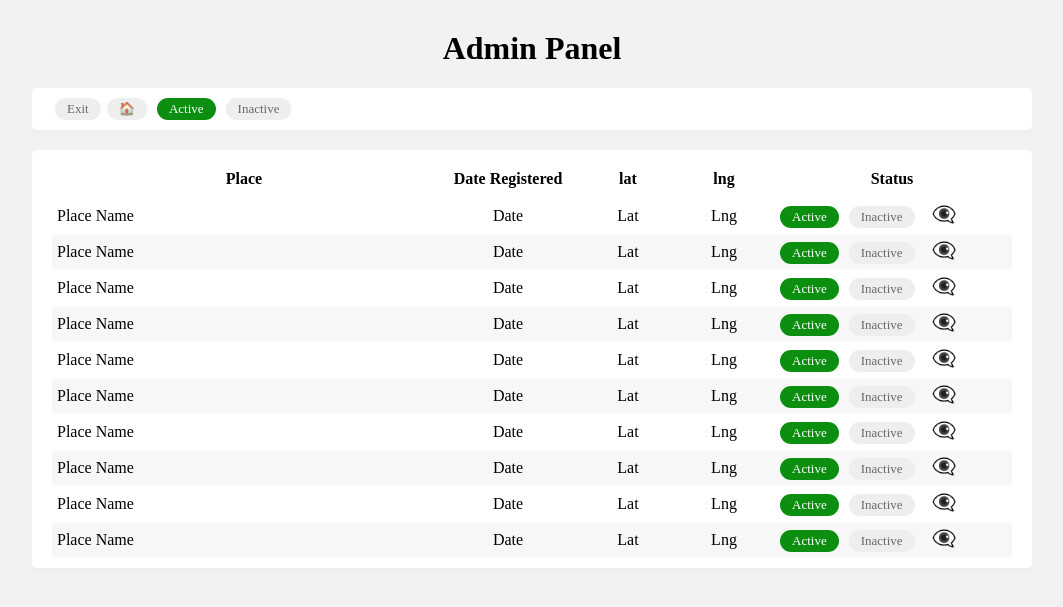
After one commit to amindev92/map_with_PHP, a PHP site: page /map/adm.php in a window 1280 px wide. The commit adds this page. Shown: the top 607 px of the page, without its empty margins (108-1171 px from the left). Run offline with PHP 8.4, Linux system fonts and the light colour scheme; the visitor is signed in with stand-in values (Sample User, id 1); some libraries are stand-ins or nearby versions.

Commit message:
login and logout operate

```diff
--- /dev/null
+++ b/adm.php
@@ -0,0 +1,27 @@
+<?php
+
+include_once "bootstrap/init.php";
+
+
+if ($_SERVER["REQUEST_METHOD"] == "POST") {
+    // displayInformation($_POST);
+    $userName = $_POST["username"];
+    $password = $_POST["password"];
+    if(login($userName, $password)){
+        echo "Successful Login";
+    }else{
+        displayMessage("error in Login");
+    }
+}
+
+if (isset($_GET["logout"]) and $_GET["logout"] == 1) {
+    logout();
+}
+
+
+
+if (isLoggedInUser()) {
+    include BASE_PATH . "views/v_adm.php";
+} else {
+    include BASE_PATH . "views/v_auth.php";
+}
--- a/bootstrap/config/config.php
+++ b/bootstrap/config/config.php
@@ -9,3 +9,7 @@ $databaseConfig = (object)[
     "userName" => "root",
     "password" => ""
 ];
+
+$admins = [
+    "amin" => "123amin"
+];
--- a/bootstrap/init.php
+++ b/bootstrap/init.php
@@ -1,9 +1,11 @@
 <?php
 
+session_start();
 include "constants.php";
 include BASE_PATH . "bootstrap/config/config.php";
 include BASE_PATH . "libs/helpers.php";
 include BASE_PATH . "libs/location.php";
+include BASE_PATH . "libs/auth.php";
 
 
 defined("BASE_PATH") or displayMessage("Permission Denied!");
--- /dev/null
+++ b/libs/auth.php
@@ -0,0 +1,20 @@
+<?php
+
+function isLoggedInUser(){
+    return $_SESSION["login"] ?? 0;
+}
+
+
+function login($username, $password){
+    global $admins;
+    if(array_key_exists($username, $admins) and $admins[$username] == $password){
+        $_SESSION["login"] = 1;
+        return true;
+    }
+    return false;
+}
+
+
+function logout() {
+    unset($_SESSION["login"]);
+}
--- /dev/null
+++ b/views/v_adm.php
@@ -0,0 +1,188 @@
+<!DOCTYPE html>
+<html lang="en">
+
+<head>
+    <meta charset="UTF-8">
+    <meta name="viewport" content="width=device-width, initial-scale=1.0">
+    <title>7Map Panel</title>
+    <link href="favicon.png" rel="shortcut icon" type="image/png">
+
+    <link rel="stylesheet" href="assets/css/styles.css<?= "?v=" . rand(99, 9999999) ?>" />
+    <style>
+        body {
+            background: #f2f2f2;
+        }
+
+        a {
+            text-decoration: none;
+        }
+
+        h1 {
+            text-align: center;
+        }
+
+        .main-panel {
+            width: 1000px;
+            margin: 30px auto;
+        }
+
+        .box {
+            background: #fff;
+            padding: 10px 20px;
+            border-radius: 5px;
+            box-shadow: 0px 3px 3px #EEE;
+            margin-bottom: 20px;
+        }
+
+        table.tabe-locations {
+            width: 100%;
+            border-collapse: collapse;
+        }
+
+        .statusToggle {
+            background: #eee;
+            color: #686868;
+            border: 0;
+            padding: 3px 12px;
+            border-radius: 20px;
+            cursor: pointer;
+            font-size: 13px;
+            font-weight: 400;
+            font-family: iransans;
+            display: inline-block;
+            margin: 0 3px;
+        }
+
+        .statusToggle.active {
+            background: #0c8f10;
+            color: #ffffff;
+        }
+
+        .statusToggle:hover,
+        button.preview:hover {
+            opacity: 0.7;
+        }
+
+        button.preview {
+            padding: 0 10px;
+            background: none;
+            border: none;
+            font-size: 20px;
+            cursor: pointer;
+        }
+
+        tr {
+            line-height: 36px;
+        }
+
+        tr:nth-child(2n) {
+            background: #f7f7f7;
+        }
+
+        td {
+            padding: 0 5px;
+        }
+
+        .modal-overlay {
+            position: fixed;
+            z-index: 999;
+            background: rgba(0, 0, 0, 0.7);
+            top: 0;
+            bottom: 0;
+            left: 0;
+            right: 0;
+            margin: 0 auto;
+            padding: 2rem;
+        }
+
+        iframe#mapWivdow {
+            position: absolute;
+            width: 100%;
+            height: 70%;
+            left: 50px;
+            top: 40px;
+            z-index: 100;
+        }
+
+        .modal-overlay .modal .close{
+            position: absolute;
+            top: 0;
+            left: 50px;
+            font-size: 40px;
+            z-index: 99999;
+            cursor: pointer;
+        }
+
+        .text-center {
+            text-align: center;
+        }
+    </style>
+</head>
+
+<body>
+    <div class="main-panel">
+        <h1>Admin Panel</h1>
+        <div class="box">
+            <a class="statusToggle" href="<?= BASE_URL ?>" target="_blank">🏠</a>
+            <a class="statusToggle active" href="?status=1">Active</a>
+            <a class="statusToggle" href="?status=0">Inactive</a>
+            <a class="statusToggle" href="?logout=1" style="float:left" target="_blank">Exit</a>
+        </div>
+        <div class="box">
+            <table class="tabe-locations">
+                <thead>
+                    <tr>
+                        <th style="width:40%">Place</th>
+                        <th style="width:15%" class="text-center">Date Registered</th>
+                        <th style="width:10%" class="text-center">lat</th>
+                        <th style="width:10%" class="text-center">lng</th>
+                        <th style="width:25%">Status</th>
+                    </tr>
+                </thead>
+                <tbody>
+                    <?php for ($i = 0; $i < 10; $i++) : ?>
+                        <tr>
+                            <td>Place Name</td>
+                            <td class="text-center">Date</td>
+                            <td class="text-center">Lat</td>
+                            <td class="text-center">Lng</td>
+                            <td>
+                                <button class="statusToggle active" data-loc='111'>Active</button>
+                                <button class="statusToggle" data-loc='111'>Inactive</button>
+                                <button class="preview" data-loc='111'>👁️‍🗨️</button>
+                            </td>
+                        </tr>
+                    <?php endfor; ?>
+                </tbody>
+            </table>
+        </div>
+
+    </div>
+
+    <div class="modal-overlay" style="display: none;">
+        <div class="modal">
+
+            <span class="close">x</span>
+            <div class="modal-content">
+                <iframe id='mapWivdow' src="#" frameborder="0"></iframe>
+            </div>
+        </div>
+    </div>
+
+
+
+    <script src="https://cdn.jsdelivr.net/npm/jquery@3.7.1/dist/jquery.min.js"></script>
+    <script>
+        $(document).ready(function() {
+            $('.preview').click(function() {
+                $('.modal-overlay').fadeIn();
+                $('#mapWivdow').attr('src', '<?= BASE_URL ?>');
+            });
+            $('.modal-overlay .close').click(function() {
+                $('.modal-overlay').fadeOut();
+            });
+        });
+    </script>
+</body>
+
+</html>
```
Also changed, not shown: views/v_auth.php (added, +145 -0 lines).
